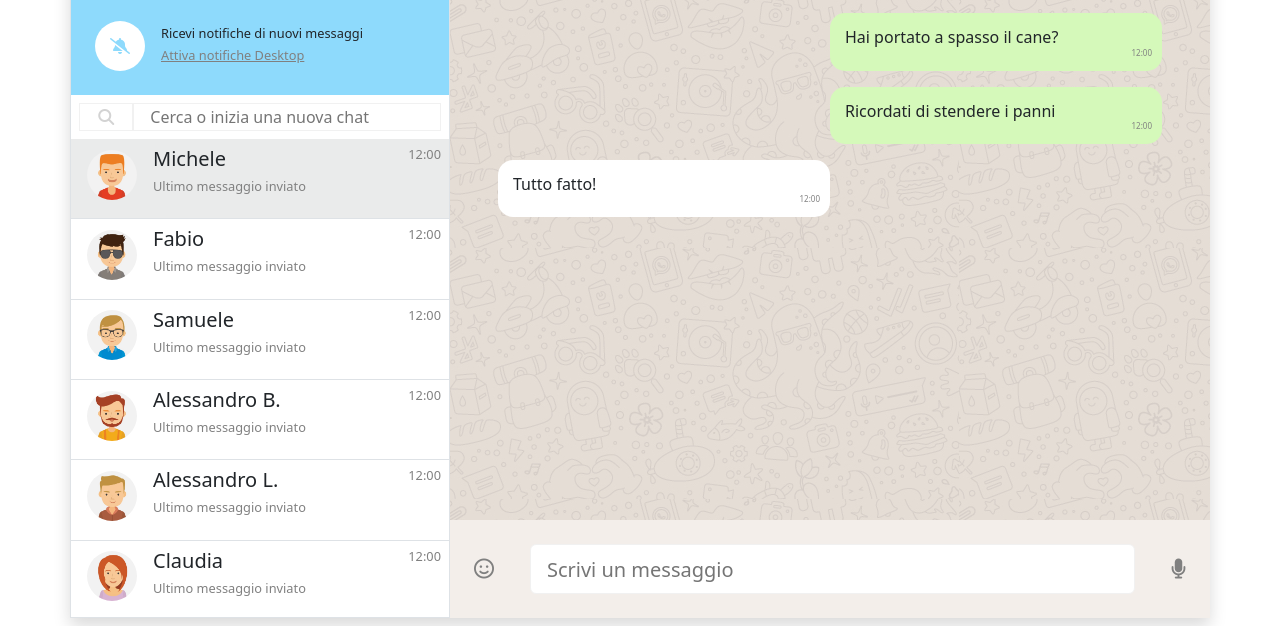
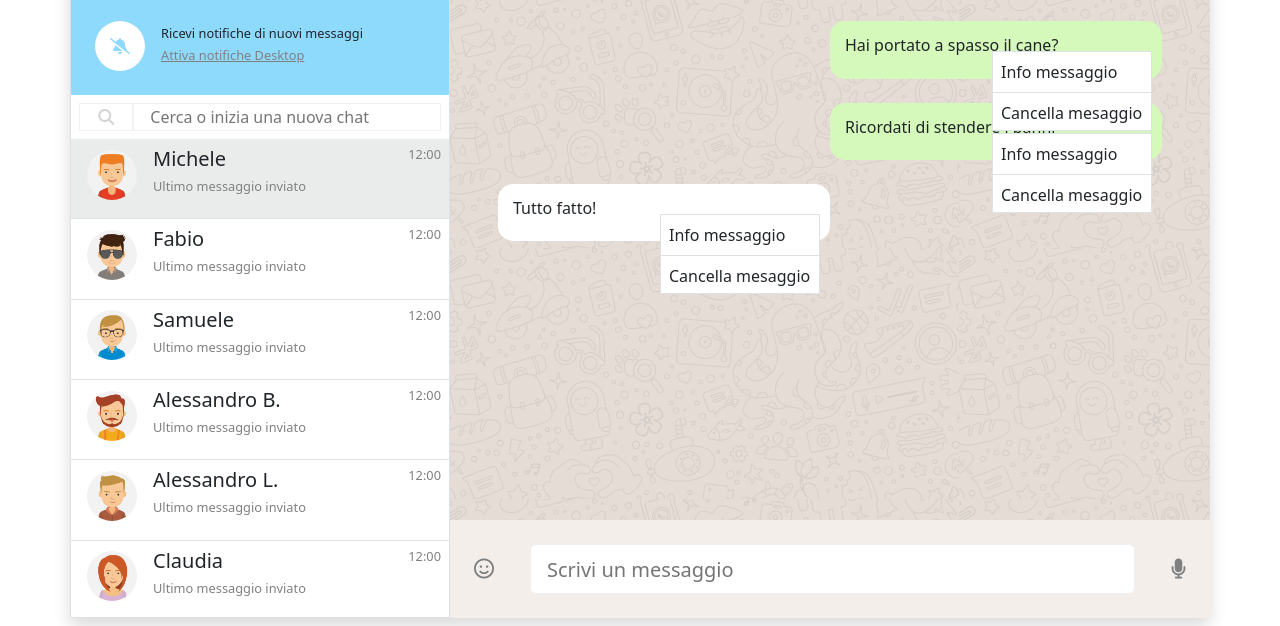
Before and after one commit to Drew0004/vue-boolzapp, a plain HTML site: page index.html in a window 1280 px wide. Shown: the part 150-776 px from the top of the page. Drawn offline with nearby package versions, Linux system fonts and the light colour scheme.

Commit message:
Add static dropdown

```diff
--- a/css/style.css
+++ b/css/style.css
@@ -162,14 +162,38 @@ ul{
 
 .absolute-hour{
     position: absolute;
-    bottom: 5px;
-    right: 10px;
+    bottom: 3px;
+    right: 20px;
 }
 
 .c-point{
     cursor: pointer;
 }
 
+.toggle-absolute{
+    position: absolute;
+    right: 20px;
+    top: 10px;
+    color: gray;
+}
+
+.my-d-none{
+    display: none;
+}
+
+.message:hover .toggle-absolute{
+    display: block;
+}
+
+.my-dropdown{
+    background-color: white;
+    width: 160px;
+    height: 80px;
+    position: absolute;
+    top: 30px;
+    right: 10px;
+    z-index: 1;
+}
 
 
 /*
--- a/index.html
+++ b/index.html
@@ -160,10 +160,19 @@
 
                                         <div
                                             v-for="(singleChat , j) in contacts[activeContact].messages"
-                                            class="my-3 message position-relative"
+                                            class="my-4 message position-relative"
                                             :class="singleChat.status == 'sent' ? 'sent' : 'received' ">
                                             <h2 class="fs-6">{{singleChat.message}}</h2>
                                             <h4 class="fs-sm gray-color absolute-hour">12:00</h4>
+                                            <i class="fa-solid fa-chevron-down my-d-none toggle-absolute"></i>
+
+                                            <!-- Dropdown -->
+
+                                            <ul class="my-dropdown border">
+                                                <li class="border-bottom p-2">Info messaggio</li>
+                                                <li class="p-2">Cancella mesaggio</li>
+                                            </ul>
+
                                         </div>
 
                                         <!-- <div class="col-6 offset-5  mb-2 message sent position-relative">
```
